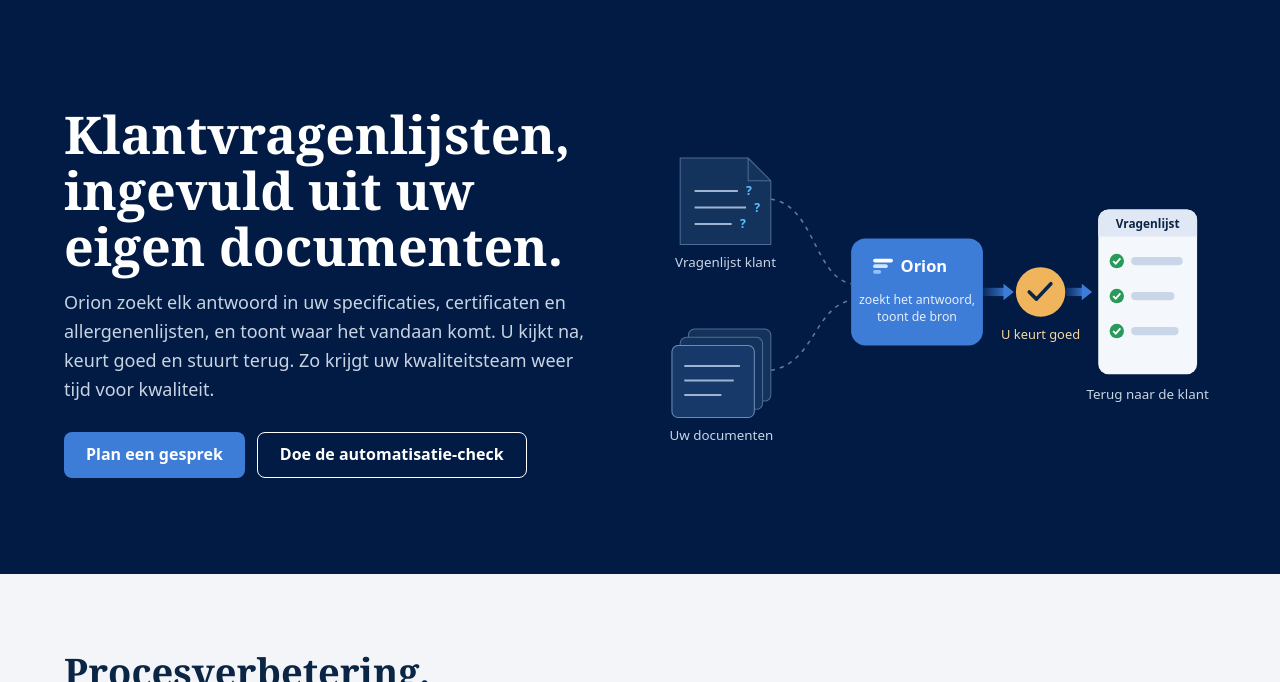
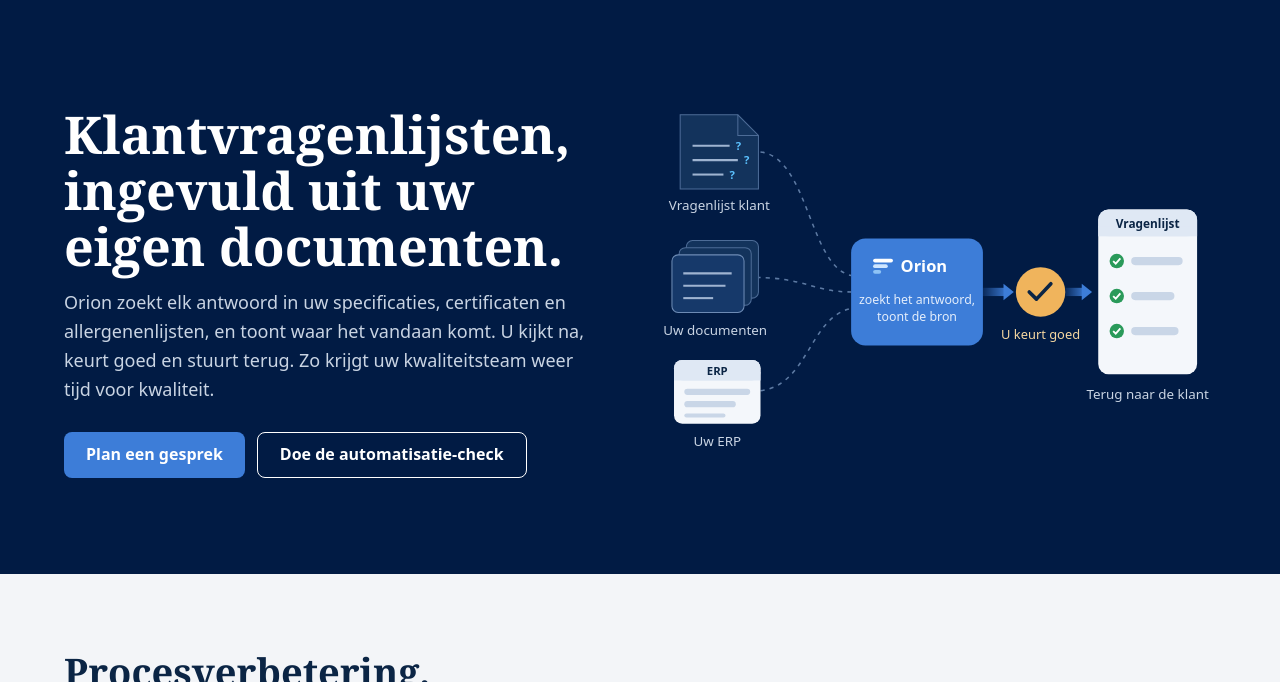
Before and after one commit to erhol1973/grow-faster-automation, a plain HTML site: page index.html in a window 1280 px wide. Shown: the part 55-737 px from the top of the page. Drawn offline with Linux system fonts and the light colour scheme.

Commit message:
ERP als bron in de Orion-flow (NL)

```diff
--- a/index.html
+++ b/index.html
@@ -34,26 +34,34 @@
     <a class="btn sec" href="#check">Doe de automatisatie-check</a>
    </div>
   </div>
-  <svg viewBox="0 0 560 400" role="img" aria-label="Een klantvragenlijst en uw eigen documenten gaan naar Orion, u keurt goed, en de ingevulde vragenlijst gaat terug naar de klant">
+  <svg viewBox="0 0 560 400" role="img" aria-label="Een klantvragenlijst, uw eigen documenten en uw ERP gaan naar Orion, u keurt goed, en de ingevulde vragenlijst gaat terug naar de klant">
    <defs>
     <linearGradient id="g1" x1="0" x2="1"><stop offset="0" stop-color="#3D7DD8" stop-opacity=".15"/><stop offset="1" stop-color="#3D7DD8" stop-opacity=".9"/></linearGradient>
    </defs>
    <g fill="none" stroke="#5d7aa3" stroke-width="1.5" stroke-dasharray="4 5">
-    <path d="M128 110 C170 115 170 185 206 192"/><path d="M128 276 C170 270 170 215 206 208"/>
+    <path d="M118 64 C165 70 165 175 206 184"/><path d="M114 186 C160 186 170 200 206 200"/><path d="M118 296 C165 290 165 225 206 216"/>
    </g>
    <g>
-    <path d="M40 70 h66 l22 22 v62 h-88z" fill="#13335c" stroke="#4d6c97"/>
-    <path d="M106 70 v22 h22" fill="none" stroke="#4d6c97"/>
-    <g stroke="#9fb4d1" stroke-width="2"><line x1="54" y1="102" x2="96" y2="102"/><line x1="54" y1="118" x2="104" y2="118"/><line x1="54" y1="134" x2="90" y2="134"/></g>
-    <g fill="#5CC2FF" font-family="system-ui, sans-serif" font-size="12" font-weight="700"><text x="104" y="106">?</text><text x="112" y="122">?</text><text x="98" y="138">?</text></g>
-    <text x="84" y="176" fill="#c9d4e3" font-size="13" text-anchor="middle" font-family="system-ui, sans-serif">Vragenlijst klant</text>
+    <path d="M40 28 h56 l20 20 v52 h-76z" fill="#13335c" stroke="#4d6c97"/>
+    <path d="M96 28 v20 h20" fill="none" stroke="#4d6c97"/>
+    <g stroke="#9fb4d1" stroke-width="2"><line x1="52" y1="58" x2="88" y2="58"/><line x1="52" y1="72" x2="96" y2="72"/><line x1="52" y1="86" x2="82" y2="86"/></g>
+    <g fill="#5CC2FF" font-family="system-ui, sans-serif" font-size="11" font-weight="700"><text x="94" y="62">?</text><text x="102" y="76">?</text><text x="88" y="90">?</text></g>
+    <text x="78" y="120" fill="#c9d4e3" font-size="13" text-anchor="middle" font-family="system-ui, sans-serif">Vragenlijst klant</text>
    </g>
    <g>
-    <rect x="48" y="236" width="80" height="70" rx="6" fill="#13335c" stroke="#4d6c97"/>
-    <rect x="40" y="244" width="80" height="70" rx="6" fill="#13335c" stroke="#4d6c97"/>
-    <rect x="32" y="252" width="80" height="70" rx="6" fill="#16396a" stroke="#6d8bb5"/>
-    <g stroke="#9fb4d1" stroke-width="2"><line x1="44" y1="272" x2="98" y2="272"/><line x1="44" y1="286" x2="92" y2="286"/><line x1="44" y1="300" x2="80" y2="300"/></g>
-    <text x="80" y="344" fill="#c9d4e3" font-size="13" text-anchor="middle" font-family="system-ui, sans-serif">Uw documenten</text>
+    <rect x="46" y="150" width="70" height="56" rx="6" fill="#13335c" stroke="#4d6c97"/>
+    <rect x="39" y="157" width="70" height="56" rx="6" fill="#13335c" stroke="#4d6c97"/>
+    <rect x="32" y="164" width="70" height="56" rx="6" fill="#16396a" stroke="#6d8bb5"/>
+    <g stroke="#9fb4d1" stroke-width="2"><line x1="43" y1="182" x2="90" y2="182"/><line x1="43" y1="194" x2="84" y2="194"/><line x1="43" y1="206" x2="72" y2="206"/></g>
+    <text x="74" y="242" fill="#c9d4e3" font-size="13" text-anchor="middle" font-family="system-ui, sans-serif">Uw documenten</text>
+   </g>
+   <g>
+    <rect x="34" y="266" width="84" height="62" rx="8" fill="#f4f7fb"/>
+    <rect x="34" y="266" width="84" height="20" rx="8" fill="#dfe8f4"/>
+    <rect x="34" y="278" width="84" height="8" fill="#dfe8f4"/>
+    <text x="76" y="281" fill="#0B2545" font-size="11" font-weight="700" text-anchor="middle" font-family="system-ui, sans-serif">ERP</text>
+    <g fill="#c9d6e7"><rect x="44" y="294" width="64" height="6" rx="3"/><rect x="44" y="306" width="50" height="6" rx="3"/><rect x="44" y="318" width="40" height="4" rx="2"/></g>
+    <text x="76" y="350" fill="#c9d4e3" font-size="13" text-anchor="middle" font-family="system-ui, sans-serif">Uw ERP</text>
    </g>
    <g>
     <rect x="206" y="148" width="128" height="104" rx="14" fill="#3D7DD8"/>
```
